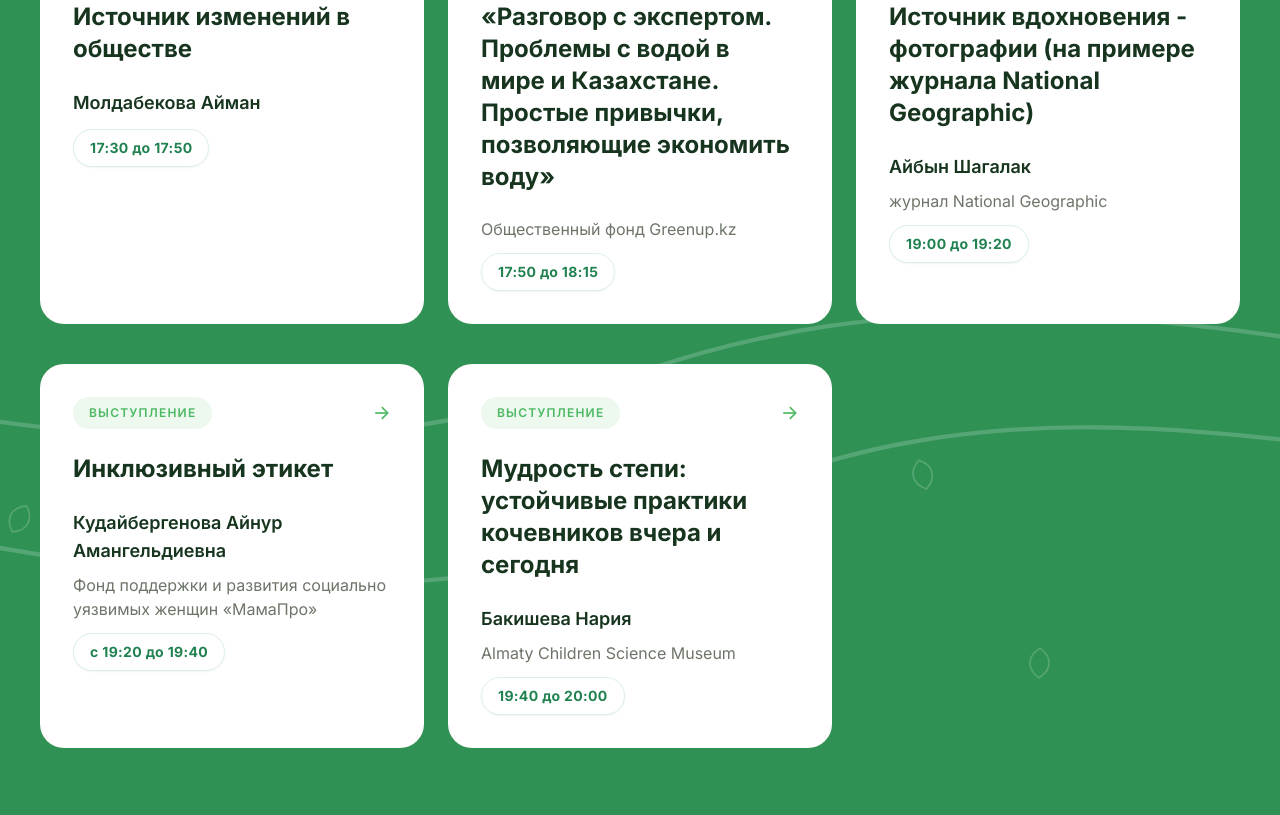
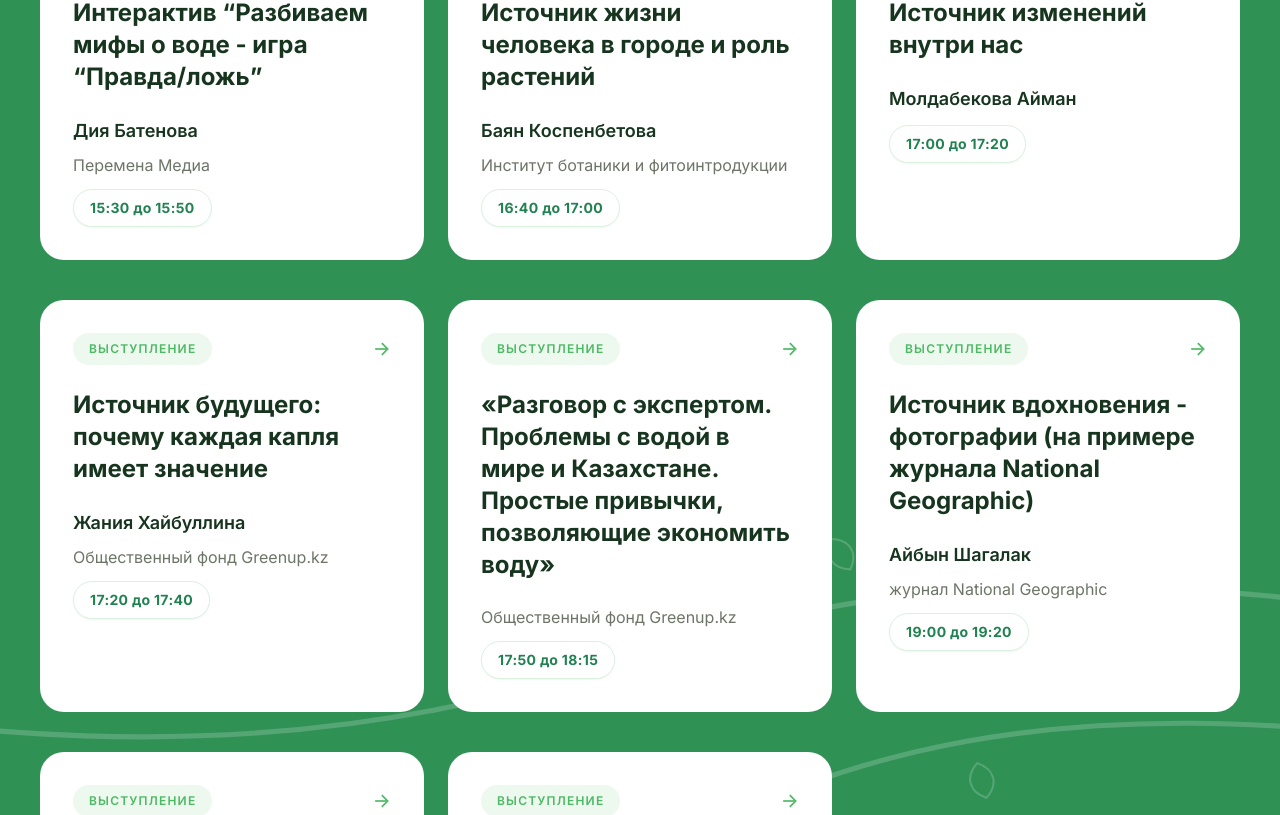
Before and after one commit to alisj3/InEcoFest_2026, a Next.js app: page / in a window 1280 px wide. Shown: the part 6315-7130 px from the top of the page. Built offline with nearby package versions, Linux system fonts and the light colour scheme.

Commit message:
Правки-7 План

```diff
--- a/data/festival-data.ts
+++ b/data/festival-data.ts
@@ -73,6 +73,38 @@ export interface SpeakerEntry {
 export const talks: SpeakerEntry[] = [
   {
     id: "talk-1",
+    title: "Видео и слайд-шоу с предыдущих фестивалей. Вспомним, как это было - 2024 и 2025 года",
+    titleKk: "Алдыңғы фестивальдерден бейнероликтер мен слайд-шоу. 2024 және 2025 жылдарды бірге еске алайық",
+    type: "Видео",
+    typeKk: "Бейне",
+    time: "14:00 до 14:20",
+    location: "Главная сцена",
+    locationKk: "Басты сахна",
+    description:
+      "Видео и слайд-шоу с предыдущих фестивалях. Вспомним, как это было - 2024 и 2025 года. Ролики о фонде ITeachMe и Институте Ботаники и интродукции",
+    descriptionKk:
+      "Алдыңғы фестивальдерден бейнероликтер мен слайд-шоу. 2024 және 2025 жылдардағы жарқын сәттерді бірге еске алайық. Сондай-ақ ITeachMe қоры мен Ботаника және фитоинтродукция институты туралы бейнероликтер ұсынылады.",
+    org: "ITeachMe",
+    orgKk: "ITeachMe",
+  },
+  {
+    id: "talk-2",
+    title: "Вступительное слово",
+    titleKk: "Кіріспе сөз",
+    type: "Выступление",
+    typeKk: "Сөз сөйлеу",
+    time: "14:20 до 14:30",
+    location: "Главная сцена",
+    locationKk: "Басты сахна",
+    description:
+      "Вступительное слово о проблемах таяния ледников от автора и режиссера документального фильма «Алатау: вслед за исчезающими ледниками» Мадины Ашиловой",
+    descriptionKk:
+      "«Алатау: жоғалып бара жатқан мұздықтардың соңынан» деректі фильмінің авторы әрі режиссері Мәдина Ашилованың мұздықтардың еруі мәселесіне арналған кіріспе сөзі.",
+    org: "Мадина Ашилова",
+    orgKk: "Мәдина Ашилова",
+  },
+  {
+    id: "talk-3",
     title: "Документальный фильм «Алатау: вслед за исчезающими ледниками»",
     titleKk: "«Алатау: жоғалып бара жатқан мұздықтардың соңынан» деректі фильмі",
     type: "Выступление",
@@ -89,7 +121,7 @@ export const talks: SpeakerEntry[] = [
     orgKk: "Мадина Ашилова",
   },
   {
-    id: "talk-2",
+    id: "talk-4",
     title: "Интерактив “Разбиваем мифы о воде - игра “Правда/ложь”",
     titleKk: "Интерактив: су туралы мифтерді бұзамыз — «Ақиқат/өтірік» ойыны",
     type: "Выступление",
@@ -103,7 +135,7 @@ export const talks: SpeakerEntry[] = [
     time: "15:30 до 15:50"
   },
   {
-    id: "talk-3",
+    id: "talk-5",
     title: "Источник жизни человека в городе и роль растений",
     titleKk: "Қаладағы адам өмірінің қайнар көзі және өсімдіктердің рөлі",
     type: "Выступление",
@@ -112,7 +144,7 @@ export const talks: SpeakerEntry[] = [
     speakerKk: "Баян Коспенбетова",
     org: "Институт ботаники и фитоинтродукции",
     orgKk: "Ботаника және фитоинтродукция институты",
-    time: "17:05 до 17:30",
+    time: "16:40 до 17:00",
     location: "Главная сцена",
     locationKk: "Басты сахна",
     description:
@@ -122,19 +154,33 @@ export const talks: SpeakerEntry[] = [
     image: "/images/speaker/Bayan.jpg",
   },
   {
-    id: "talk-4",
-    title: "Источник изменений в обществе",
-    titleKk: "Қоғамдағы өзгерістердің қайнар көзі",
+    id: "talk-6",
+    title: "Источник изменений внутри нас",
+    titleKk: "Өзгерістердің қайнар көзі – өзімізде.",
     type: "Выступление",
     typeKk: "Баяндама",
-    time: "17:30 до 17:50",
+    time: "17:00 до 17:20",
     speaker: "Молдабекова Айман",
     speakerKk: "Молдабекова Айман",
     location: "Главная сцена",
     locationKk: "Басты сахна",
   },
   {
-    id: "talk-5",
+    id: "talk-7",
+    title: "Источник будущего: почему каждая капля имеет значение",
+    titleKk: "Өзгерістердің қайнар көзі – өзімізде.",
+    type: "Выступление",
+    typeKk: "Баяндама",
+    time: "17:20 до 17:40",
+    speaker: "Жания Хайбуллина",
+    speakerKk: "Жания Хайбуллина",
+    org: "Общественный фонд Greenup.kz",
+    orgKk: "«Greenup.kz» қоғамдық қоры",
+    location: "Главная сцена",
+    locationKk: "Басты сахна",
+  },
+  {
+    id: "talk-8",
     title: "«Разговор с экспертом. Проблемы с водой в мире и Казахстане. Простые привычки, позволяющие экономить воду»",
     titleKk: "«Сарапшымен әңгіме. Әлемдегі және Қазақстандағы су мәселелері. Суды үнемдеуге көмектесетін қарапайым әдеттер»",
     type: "Выступление",
@@ -146,7 +192,7 @@ export const talks: SpeakerEntry[] = [
     orgKk: "«Greenup.kz» қоғамдық қоры",
   },
   {
-    id: "talk-6",
+    id: "talk-9",
     title: "Источник вдохновения - фотографии (на примере журнала National Geographic)",
     titleKk: "Шабыт көзі — фотосуреттер (National Geographic журналы мысалында)",
     type: "Выступление",
@@ -160,27 +206,33 @@ export const talks: SpeakerEntry[] = [
     time: "19:00 до 19:20"
   },
   {
-    id: "talk-7",
-    title: "Инклюзивный этикет",
-    titleKk: "Инклюзивті этикет",
+    id: "talk-10",
+    title: "Источник силы: почему вместе мы сильнее",
+    titleKk: "Күштің қайнар көзі: неге біз бірге күштірекпіз",
     type: "Выступление",
-    typeKk: "Баяндама",
+    typeKk: "Сөз сөйлеу",
     speaker: "Кудайбергенова Айнур Амангельдиевна",
     speakerKk: "Құдайбергенова Айнұр Амангелдіқызы",
     location: "Главная сцена",
     locationKk: "Басты сахна",
-    org: "Фонд поддержки и развития социально уязвимых женщин «МамаПро»",
-    orgKk: "«МамаПро» әлеуметтік осал әйелдерді қолдау және дамыту қоры",
-    description: "Мама ребенка с особенностями развития. Филиал ОФ 'Фонд поддержки и развития социально уязвимых женщин МамаПро'",
-    descriptionKk: "Дамуында ерекшелігі бар баланың анасы. «МамаПро» әлеуметтік осал әйелдерді қолдау және дамыту қоры ҚҚ филиалы",
+    org: "Филиал ОФ «Фонд поддержки и развития социально уязвимых женщин МамаПро»",
+    orgKk: "«МамаПро» әлеуметтік осал әйелдерді қолдау және дамыту қоры ҚҚ филиалы",
+    description:
+      "Мама ребенка с особенностями развития. Филиал ОФ «Фонд поддержки и развития социально уязвимых женщин МамаПро»",
+    descriptionKk:
+      "Даму ерекшелігі бар баланың анасы. «МамаПро» әлеуметтік осал әйелдерді қолдау және дамыту қоры ҚҚ филиалы.",
     time: "с 19:20 до 19:40",
   },
   {
-    id: "talk-8",
-    title: "Мудрость степи: устойчивые практики кочевников вчера и сегодня",
-    titleKk: "Дала даналығы: көшпенділердің тұрақты тәжірибелері — кеше және бүгін",
+    id: "talk-11",
+    title: "Источник мудрости предков: устойчивые практики кочевников вчера и сегодня",
+    titleKk: "Ата-баба даналығының қайнар көзі: көшпенділердің тұрақты тәжірибелері – кеше және бүгін",
     type: "Выступление",
-    typeKk: "Баяндама",
+    typeKk: "Сөз сөйлеу",
+    description:
+      "Задолго до того как мир заговорил об устойчивом развитии, кочевники Великой степи уже жили по этим принципам. В этом выступлении мы рассмотрим повседневные практики номадов как готовый «код» устойчивости и поговорим о том, как переосмыслить и применить эту мудрость сегодня — в быту, воспитании детей и заботе об окружающей среде.",
+    descriptionKk:
+      "Әлем тұрақты даму туралы айта бастағанға дейін-ақ Ұлы даланың көшпенділері осы қағидаттарға сай өмір сүрді. Бұл баяндамада көшпенділердің күнделікті өмір салты тұрақтылықтың дайын «коды» ретінде қарастырылып, осы даналықты бүгінгі күні тұрмыста, бала тәрбиесінде және қоршаған ортаға қамқорлық жасауда қалай жаңаша түсініп, қолдануға болатыны сөз болады.",
     time: "19:40 до 20:00",
     speaker: "Бакишева Нария",
     speakerKk: "Бакишева Нария",
@@ -201,7 +253,7 @@ export const concerts: SpeakerEntry[] = [
     typeKk: "Концерт",
     speaker: "Группа MEZZO",
     speakerKk: "MEZZO тобы",
-    time: "16:00 до 17:05",
+    time: "16:20 до 16:40",
     location: "Главная сцена",
     locationKk: "Басты сахна",
     description:
@@ -218,7 +270,7 @@ export const concerts: SpeakerEntry[] = [
     typeKk: "Шоу",
     speaker: "Дмитрий Гребенкин",
     speakerKk: "Дмитрий Гребенкин",
-    time: "16:50 до 17:00",
+    time: "15:50 до 16:00",
     location: "Главная сцена",
     locationKk: "Басты сахна",
     description:
@@ -245,6 +297,22 @@ export const concerts: SpeakerEntry[] = [
   },
   {
     id: "concert-4",
+    title: "StandUp концерт",
+    titleKk: "StandUp концерт",
+    type: "Концерт",
+    typeKk: "Концерт",
+    speaker: "Абылай Исин",
+    speakerKk: "Абылай Исин",
+    time: "18:40 до 19:00",
+    location: "Главная сцена",
+    locationKk: "Басты сахна",
+    description:
+      "StandUp концерт от автора проекта “Инвалиды,алға”",
+    descriptionKk:
+      "«Инвалиды, алға» жобасының авторының Stand Up концерті",
+  },
+  {
+    id: "concert-5",
     title: "Перформанс «Dancing Nature»",
     titleKk: "«Dancing Nature» перформансы",
     type: "Перформанс",
@@ -272,7 +340,7 @@ export const welcomes: SpeakerEntry[] = [
     typeKk: "Құттықтау",
     org: "Компания «Шеврон» — Евразийское подразделение",
     orgKk: "«Шеврон» компаниясы — Еуразия бөлімшесі",
-    time: "17:00 до 17:10",
+    time: "16:00 до 16:05",
   },
   {
     id: "welcome-2",
@@ -282,7 +350,7 @@ export const welcomes: SpeakerEntry[] = [
     typeKk: "Құттықтау",
     org: "Акимат г. Алматы",
     orgKk: "Алматы қаласының әкімдігі",
-    time: "17:10 до 17:20",
+    time: "16:05 до 16:10",
   },
   {
     id: "welcome-3",
@@ -292,7 +360,7 @@ export const welcomes: SpeakerEntry[] = [
     typeKk: "Құттықтау",
     org: "ITeachMe",
     orgKk: "ITeachMe",
-    time: "17:20 до 17:30",
+    time: "16:10 до 16:15",
   },
   {
     id: "welcome-4",
@@ -302,7 +370,7 @@ export const welcomes: SpeakerEntry[] = [
     typeKk: "Құттықтау",
     org: "Институт ботаники и фитоинтродукции",
     orgKk: "Ботаника және фитоинтродукция институты",
-    time: "17:30 до 17:35",
+    time: "16:15 до 16:20",
   },
 ];
 
```
